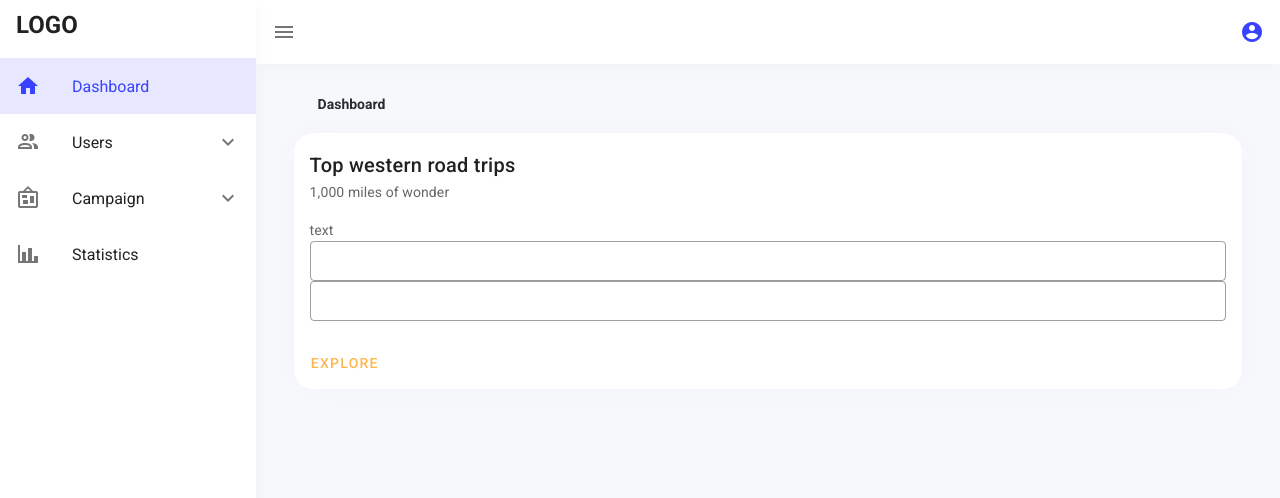
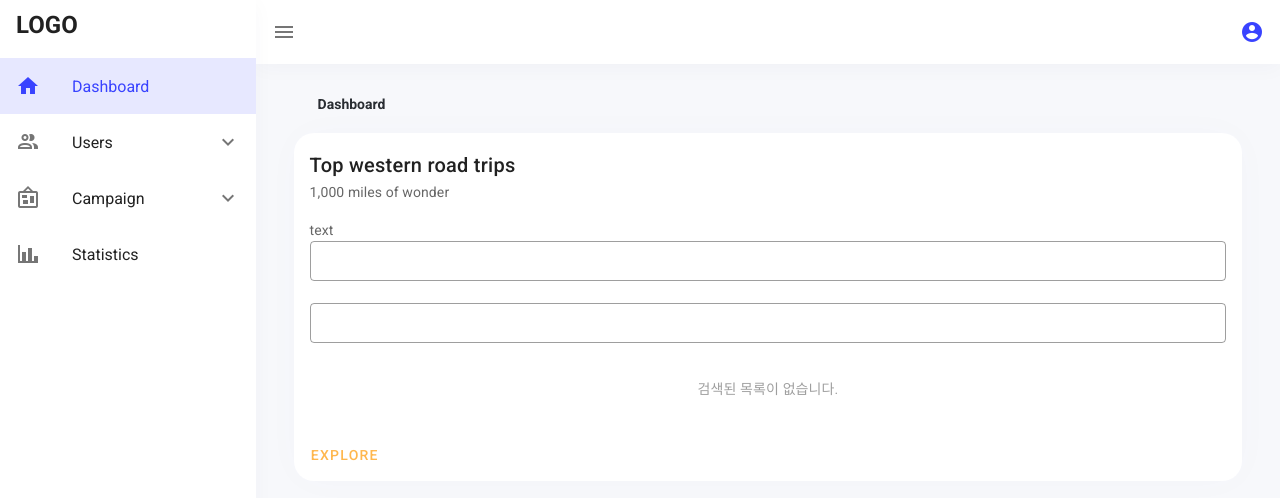
Before and after one commit to js9005/Vue2-layout, a Vue app: page / in a window 1280 px wide. Shown: the top 498 px of the page. Built offline with nearby package versions, Linux system fonts and the light colour scheme.

Commit message:
Feat. added DataTable component

```diff
--- /dev/null
+++ b/src/components/common/DataTable.vue
@@ -0,0 +1,76 @@
+<template>
+  <v-data-table
+    :headers="headers"
+    :items="items"
+    :items-per-page="itemsPerPage"
+    :loading="loading"
+    loading-text="데이터를 가져오는 중입니다."
+    no-data-text="검색된 목록이 없습니다."
+    mobile-breakpoint="0"
+    hide-default-footer
+    @input="$emit('input', $event)"
+    @click:row="$emit('clickRow', $event)"
+    :show-expand="showExpand"
+    :show-select="showSelect"
+    :single-expand="singleExpand"
+    :single-select="singleSelect"
+    :value="value"
+    item-key="id"
+    class="data_table"
+  >
+    <template v-for="(slot, name) in $scopedSlots" v-slot:[name]="item">
+      <slot :name="name" v-bind="item"></slot>
+    </template>
+  </v-data-table>
+</template>
+
+<script>
+export default {
+  name: "DataTable",
+  props: {
+    headers: {
+      type: Array,
+    },
+    items: {
+      type: Array,
+    },
+    itemsPerPage: {
+      type: Number,
+      default: 10,
+    },
+    loading: {
+      type: Boolean,
+      default: false,
+    },
+    showExpand: {
+      type: Boolean,
+      default: false,
+    },
+    showSelect: {
+      type: Boolean,
+      default: false,
+    },
+    singleExpand: {
+      type: Boolean, //하나씩 펼치기
+      default: false,
+    },
+    singleSelect: {
+      type: Boolean,
+      default: false,
+    },
+    value: {
+      type: Array,
+    },
+
+    // expandedSync: {
+    //   type: Array,
+    // },
+  },
+};
+</script>
+
+<style>
+.whiteSpace {
+  white-space: nowrap;
+}
+</style>
--- a/src/views/HomeView.vue
+++ b/src/views/HomeView.vue
@@ -8,8 +8,10 @@
       <v-card-text>
         text
         <TextField />
-
+        <br />
         <DatePicker />
+        <br />
+        <DataTable />
       </v-card-text>
       <v-card-actions>
         <v-btn color="orange lighten-2" text> Explore </v-btn>
@@ -22,12 +24,14 @@
 import TheBreadcrumbs from "@/components/common/TheBreadcrumbs.vue";
 import TextField from "@/components/common/TextField.vue";
 import DatePicker from "@/components/common/DatePicker.vue";
+import DataTable from "@/components/common/DataTable.vue";
 export default {
   name: "HomeView",
   components: {
     TheBreadcrumbs,
     TextField,
     DatePicker,
+    DataTable,
   },
   data() {
     return {
```
